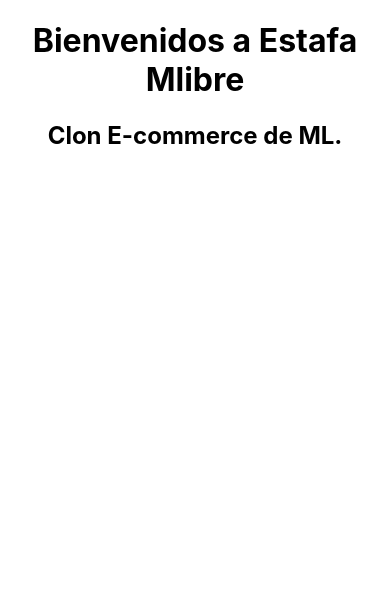
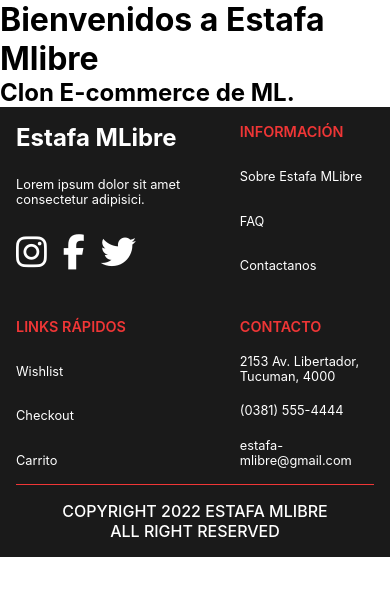
Before and after one commit to agustingu20/estafa-mlibre, a React (Create React App) app: page / in a window 390 px wide. Shown: the top 596 px of the page. Built offline with nearby package versions, Linux system fonts and the light colour scheme.

Commit message:
Lista versión mobile de footer

```diff
--- a/public/index.html
+++ b/public/index.html
@@ -39,5 +39,6 @@
       To begin the development, run `npm start` or `yarn start`.
       To create a production bundle, use `npm run build` or `yarn build`.
     -->
+    <script src="https://kit.fontawesome.com/289fb0f140.js" crossorigin="anonymous"></script>
   </body>
 </html>
--- a/src/App.css
+++ b/src/App.css
@@ -1,3 +1,12 @@
-.App {
-  text-align: center;
+@import url('https://fonts.googleapis.com/css2?family=Roboto:ital,wght@0,100;0,300;0,400;0,500;0,600;0,700;0,900;1,100;1,400;1,500&display=swap');
+
+:root{
+  --clr-rojo: #EF3636;
+  --clr-dark: #1A1A1A;
 }
+
+*{
+  margin: 0;
+  padding: 0;
+  box-sizing: border-box;
+}
--- a/src/App.js
+++ b/src/App.js
@@ -1,10 +1,12 @@
 import './App.css';
+import Footer from './components/footer/Footer';
 
 function App() {
   return (
     <div className="App">
       <h1>Bienvenidos a Estafa Mlibre</h1>
       <h2>Clon E-commerce de ML.</h2>
+      <Footer/>
     </div>
   );
 }
--- /dev/null
+++ b/src/components/footer/Footer.js
@@ -0,0 +1,63 @@
+import './footerStyle.css';
+
+const Footer = () => {
+  return (
+    <footer className='footer-wrapper'>
+      <form className='suscribir'>
+        <div className='text'>
+          <h3>OUR NEWSSELLER</h3>
+          <p>
+            Suscribete para obtener información útil sobre nosotros y también tu
+            <span>descuento del 0%</span> en tu proxima compra.
+          </p>
+        </div>
+        <input type='text' />
+        <button>SUSCRIBETE</button>
+      </form>
+      <div className='seccion-primaria'>
+        <div className='columna columna-uno'>
+          <h3>Estafa MLibre</h3>
+          <div className='texto'>
+            Lorem ipsum dolor sit amet consectetur adipisici.
+          </div>
+          <div className='redes'>
+            <a href='*'>
+              <i className='fa-brands fa-instagram'></i>
+            </a>
+            <a href='*'>
+              <i className='fa-brands fa-facebook-f'></i>
+            </a>
+            <a href='*'>
+              <i className='fa-brands fa-twitter'></i>
+            </a>
+          </div>
+        </div>
+        <div className='columna columna-dos'>
+          <p className='titulo-columna'>INFORMACIÓN</p>
+          <a href='*'>Sobre Estafa MLibre</a>
+          <a href='*'>FAQ</a>
+          <a href='*'>Contactanos</a>
+        </div>
+        <div className='columna columna-tres'>
+          <p className='titulo-columna'>LINKS RÁPIDOS</p>
+          <a href='*'>Wishlist</a>
+          <a href='*'>Checkout</a>
+          <a href='*'>Carrito</a>
+        </div>
+        <div className='columna columna-cuatro'>
+          <p className='titulo-columna'>CONTACTO</p>
+          <a href='*'>2153 Av. Libertador, Tucuman, 4000</a>
+          <a href='*'>(0381) 555-4444</a>
+          <a href='*'>estafa-mlibre@gmail.com</a>
+        </div>
+      </div>
+      <div className='separador'></div>
+      <div className='seccion-secundaria'>
+        <p>COPYRIGHT 2022 ESTAFA MLIBRE</p>
+        <p>ALL RIGHT RESERVED</p>
+      </div>
+    </footer>
+  );
+};
+
+export default Footer;
--- /dev/null
+++ b/src/components/footer/footerStyle.css
@@ -0,0 +1,70 @@
+.footer-wrapper {
+  background-color: var(--clr-dark);
+  color: #fff;
+  font-size: 0.8em;
+  width: 100%;
+  padding: 1rem;
+}
+
+.footer-wrapper a{
+    color: #fff;
+    text-decoration: none;
+}
+
+.footer-wrapper form.suscribir{
+    display: none;
+}
+
+.footer-wrapper .seccion-primaria {
+  display: grid;
+  grid-template-columns: 50% auto;
+  gap: 2.8rem;
+}
+
+.seccion-primaria .columna {
+  display: flex;
+  flex-direction: column;
+  height: 150px;
+  justify-content: space-between;
+}
+
+.columna .titulo-columna {
+  color: var(--clr-rojo);
+  font-weight: 600;
+  font-size: 0.9rem;
+  text-transform: uppercase;
+}
+
+.columna-uno h3 {
+  font-size: 1.5rem;
+}
+
+.columna-uno .redes {
+  font-size: 2.2rem;
+  display: flex;
+  gap: 1rem;
+}
+
+.separador {
+  background-color: var(--clr-rojo);
+  height: 1.5px;
+  width: 100%;
+  margin: 1rem 0;
+}
+
+.seccion-secundaria{
+    text-align: center;
+    font-size: 1rem;
+    font-weight: 500;
+}
+
+
+@media screen and (min-width: 900px) {
+    .footer-wrapper form.suscribir{
+        display: flex;
+    }
+
+    .footer-wrapper .seccion-primaria{
+        grid-template-columns: 1fr 1fr 1fr 1fr;
+    }
+}
```
